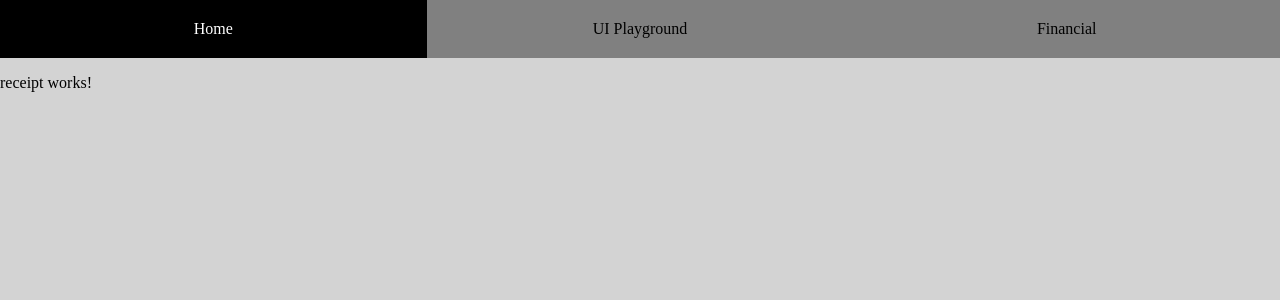
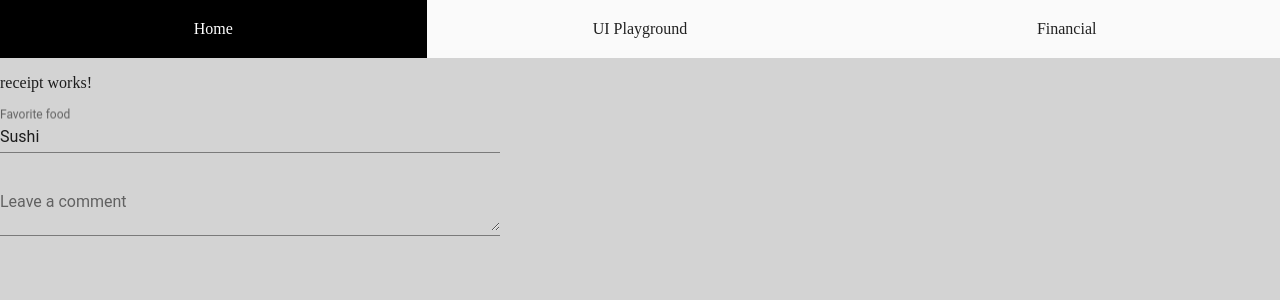
Before and after one commit to JChieftainK/jchieftaink.github.io, an Angular app: page /financial in a window 1280 px wide. Shown: the top 300 px of the page. Built offline with nearby package versions, Linux system fonts and the light colour scheme.

Commit message:
add angular material

```diff
--- a/package.json
+++ b/package.json
@@ -12,12 +12,12 @@
   "private": true,
   "dependencies": {
     "@angular/animations": "^7.2.15",
-    "@angular/cdk": "^8.0.0",
+    "@angular/cdk": "^7.3.7",
     "@angular/common": "^7.2.15",
     "@angular/compiler": "^7.2.15",
     "@angular/core": "^7.2.15",
     "@angular/forms": "^7.2.15",
-    "@angular/material": "^8.0.0",
+    "@angular/material": "^7.3.7",
     "@angular/platform-browser": "^7.2.15",
     "@angular/platform-browser-dynamic": "^7.2.15",
     "@angular/router": "^7.2.15",
--- a/src/app/app.module.ts
+++ b/src/app/app.module.ts
@@ -1,6 +1,7 @@
 import { BrowserModule } from '@angular/platform-browser';
 import { NgModule } from '@angular/core';
-import {BrowserAnimationsModule} from '@angular/platform-browser/animations';
+
+import { BrowserAnimationsModule } from '@angular/platform-browser/animations';
 
 import { AppRoutingModule } from './app-routing.module';
 import { AppComponent } from './app.component';
@@ -11,9 +12,9 @@ import { CoreModule } from './core/core.module';
     AppComponent
   ],
   imports: [
-    BrowserAnimationsModule,
     BrowserModule,
     AppRoutingModule,
+    BrowserAnimationsModule,
     CoreModule
   ],
   providers: [],
--- a/src/app/features/financial/financial.module.ts
+++ b/src/app/features/financial/financial.module.ts
@@ -1,5 +1,7 @@
 import { NgModule } from '@angular/core';
 import { CommonModule } from '@angular/common';
+
+import { MatInputModule } from '@angular/material/input';
 
 import { FinancialRoutingModule } from './financial-routing.module';
 import { ReceiptComponent } from './receipt/receipt.component';
@@ -8,7 +10,8 @@ import { ReceiptComponent } from './receipt/receipt.component';
   declarations: [ReceiptComponent],
   imports: [
     CommonModule,
-    FinancialRoutingModule
+    FinancialRoutingModule,
+    MatInputModule
   ]
 })
 export class FinancialModule { }
--- a/src/app/features/financial/receipt/receipt.component.html
+++ b/src/app/features/financial/receipt/receipt.component.html
@@ -1,3 +1,12 @@
 <p>
   receipt works!
 </p>
+<form class="example-form">
+  <mat-form-field class="example-full-width">
+    <input matInput placeholder="Favorite food" value="Sushi">
+  </mat-form-field>
+
+  <mat-form-field class="example-full-width">
+    <textarea matInput placeholder="Leave a comment"></textarea>
+  </mat-form-field>
+</form>
--- a/src/app/features/financial/receipt/receipt.component.scss
+++ b/src/app/features/financial/receipt/receipt.component.scss
@@ -0,0 +1,9 @@
+.example-form {
+  min-width: 150px;
+  max-width: 500px;
+  width: 100%;
+}
+
+.example-full-width {
+  width: 100%;
+}
--- a/src/index.html
+++ b/src/index.html
@@ -9,12 +9,10 @@
   <link rel="icon" type="image/x-icon" href="favicon.ico">
 </head>
 
-<body>
+<body class="mat-app-background">
   <!-- Github Pages hack to allow SPA refresh without receiving 404. -->
   <script>
-    console.log("made it in script");
     (function () {
-        console.log("inside the function");
       // Retrieve the URL the user was trying to access when receiving the 404.
       var redirect = sessionStorage.redirect;
       // Remove the URL from sessionStorage.
--- a/src/styles.scss
+++ b/src/styles.scss
@@ -1,4 +1 @@
-/* You can add global styles to this file, and also import other style files */
-body {
-  background-color: grey;
-}
+@import '~@angular/material/prebuilt-themes/deeppurple-amber.css';
```
Also changed, not shown: 13 other files (tests, documents, lock files or other folders). Lines whose indentation alone changed are shown as unchanged.
